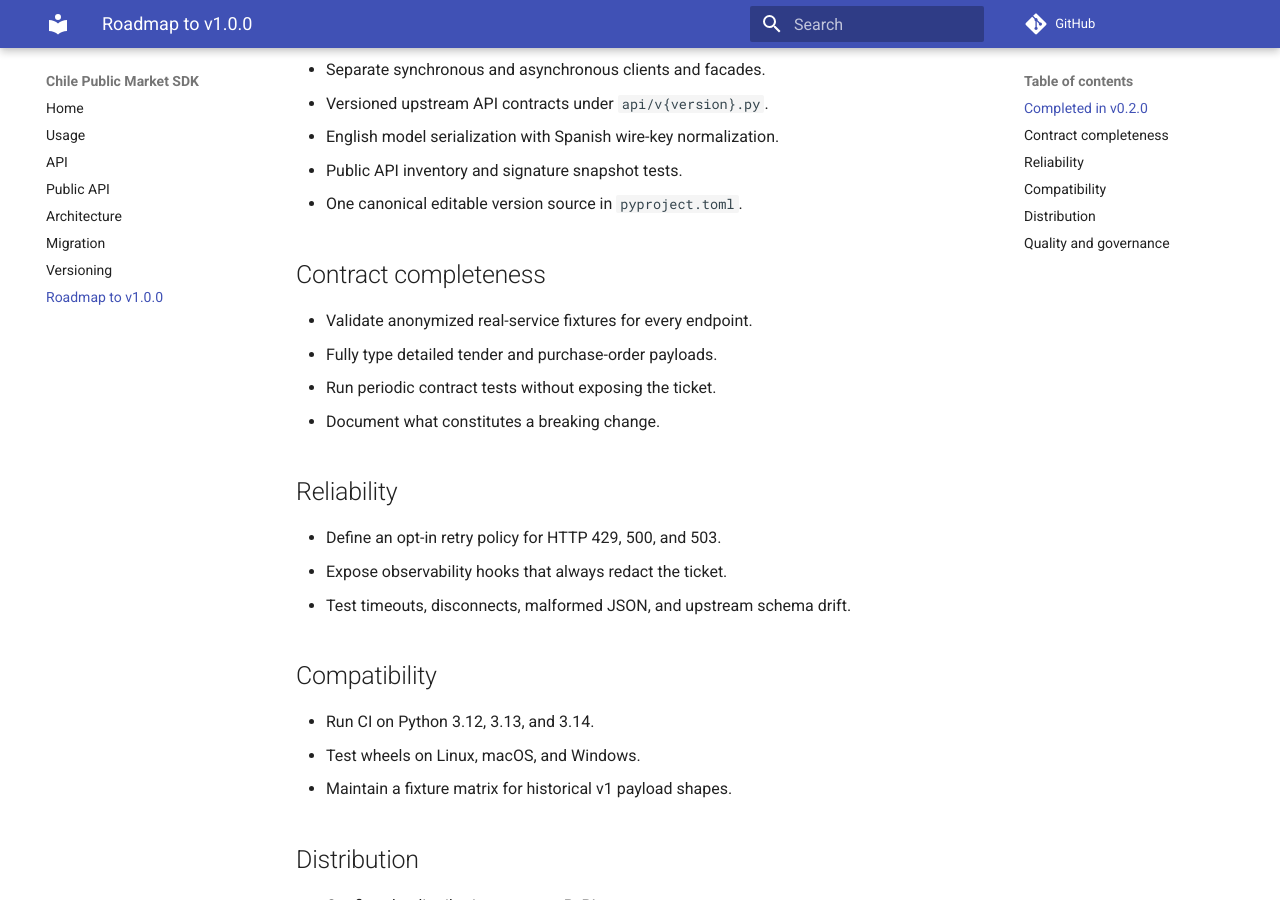
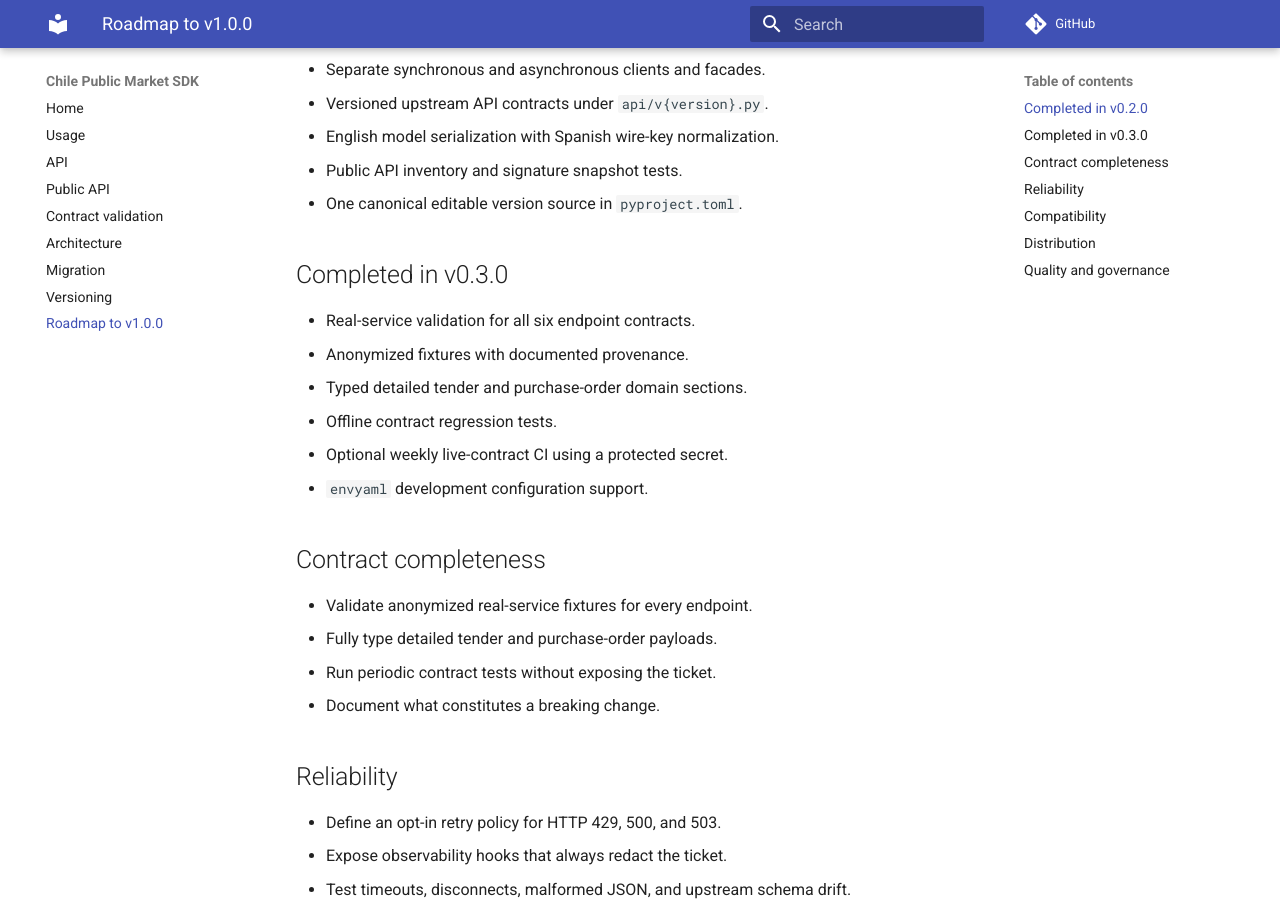
Before and after one commit to ezer-mackenzie/chile-public-market-sdk, an MkDocs documentation site: the page built from docs/v1-roadmap.md, in a window 1280 px wide and 900 px high, scrolled down 324 px. Built offline with MkDocs 1.6.1 and Material for MkDocs 9.7.7, drawn with Linux system fonts in a browser that asks for light colours; comment, search, counter and statistics services are not loaded.

Commit message:
docs: publish v0.3.0 contract validation guide

```diff
--- a/docs/v1-roadmap.md
+++ b/docs/v1-roadmap.md
@@ -12,6 +12,15 @@ milestones are required before declaring `v1.0.0` stable.
 - English model serialization with Spanish wire-key normalization.
 - Public API inventory and signature snapshot tests.
 - One canonical editable version source in `pyproject.toml`.
+
+## Completed in v0.3.0
+
+- Real-service validation for all six endpoint contracts.
+- Anonymized fixtures with documented provenance.
+- Typed detailed tender and purchase-order domain sections.
+- Offline contract regression tests.
+- Optional weekly live-contract CI using a protected secret.
+- `envyaml` development configuration support.
 
 ## Contract completeness
 
--- a/mkdocs.yml
+++ b/mkdocs.yml
@@ -8,6 +8,7 @@ nav:
   - Usage: usage.md
   - API: api.md
   - Public API: public-api.md
+  - Contract validation: contracts.md
   - Architecture: architecture.md
   - Migration: migration.md
   - Versioning: versioning.md
```
Also changed, not shown: CHANGELOG.md (+15 -0 lines), README.md (+5 -0 lines), docs/contracts.md (added, +34 -0 lines), docs/index.md (+1 -0 lines), docs/usage.md (+10 -1 lines).
